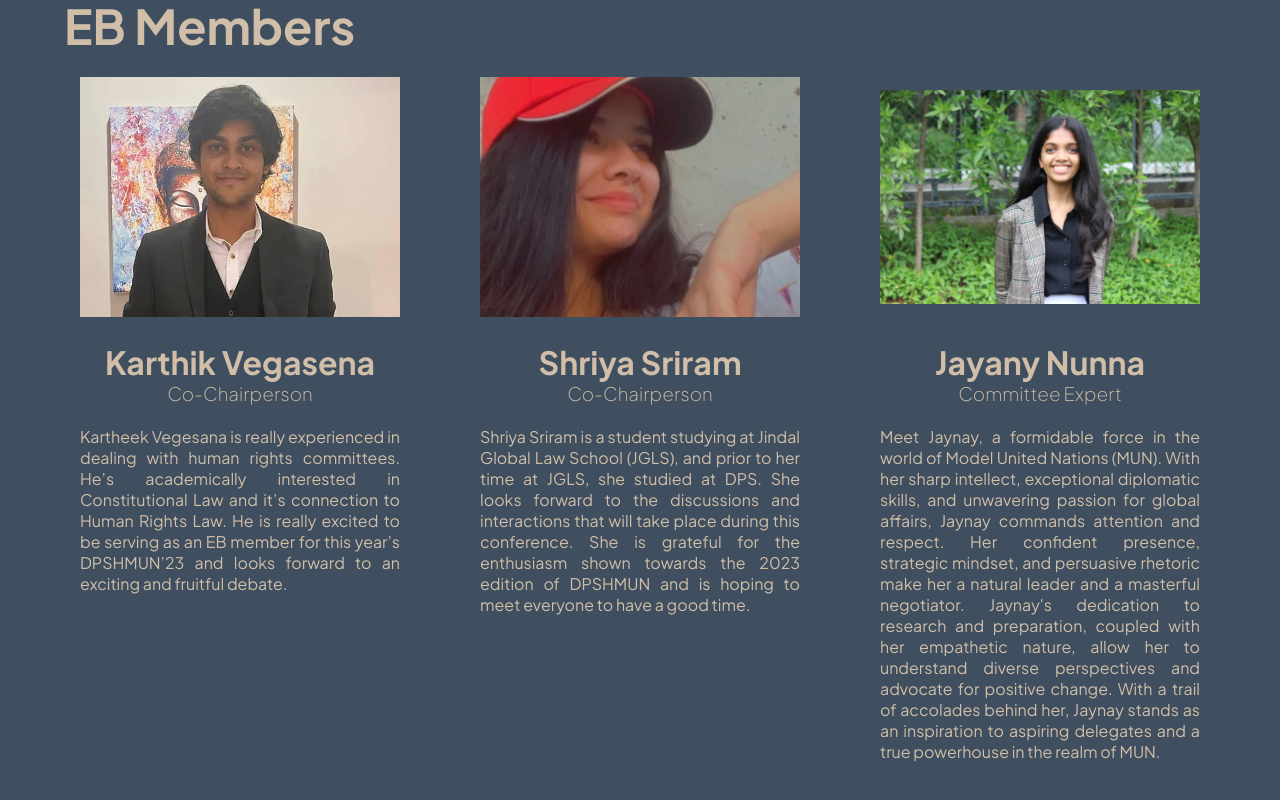
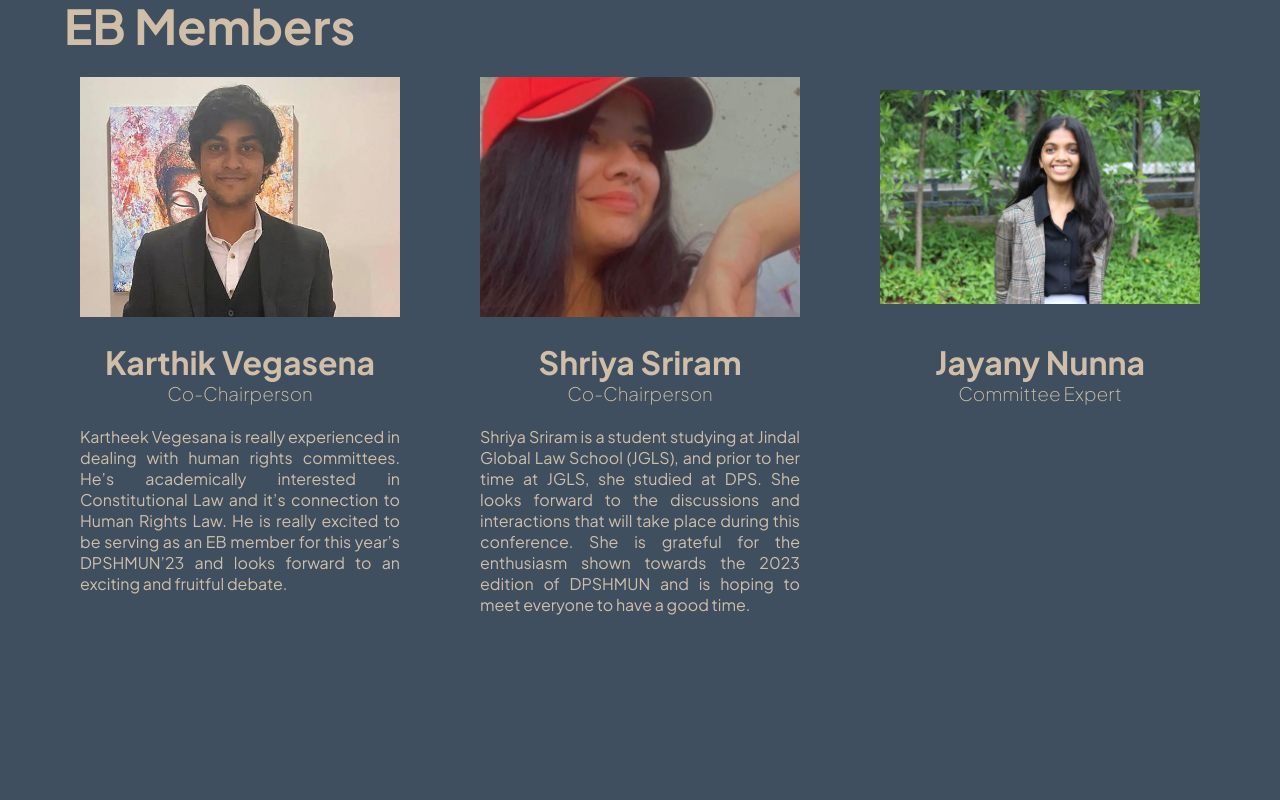
Before and after one commit to SEshaan/DPSH-MUN-Website, a SvelteKit app: page /UNHRC in a window 1280 px wide. Shown: the part 1359-2159 px from the top of the page. After the commit the page ends 2016 px from the top, so only its background shows below. Built offline with nearby package versions, Linux system fonts and the light colour scheme.

Commit message:
no chatgpts

```diff
--- a/src/routes/UNHRC/+page.svelte
+++ b/src/routes/UNHRC/+page.svelte
@@ -38,8 +38,8 @@
                 <img src="./EB/Jaynay.jpg" alt="" style="object-fit: contain;"><br><br>
                 <h2>Jayany Nunna</h2><h3>Committee Expert</h3><br>
                 <p>
-                    Meet Jaynay, a formidable force in the world of Model United Nations (MUN). With her sharp intellect, exceptional diplomatic skills, and unwavering passion for global affairs, Jaynay commands attention and respect. Her confident presence, strategic mindset, and persuasive rhetoric make her a natural leader and a masterful negotiator. Jaynay's dedication to research and preparation, coupled with her empathetic nature, allow her to understand diverse perspectives and advocate for positive change. With a trail of accolades behind her, Jaynay stands as an inspiration to aspiring delegates and a true powerhouse in the realm of MUN.</p>
-            </div>
+                    </p>
+                </div>
         </div>
     </div><br><br>
 
```
